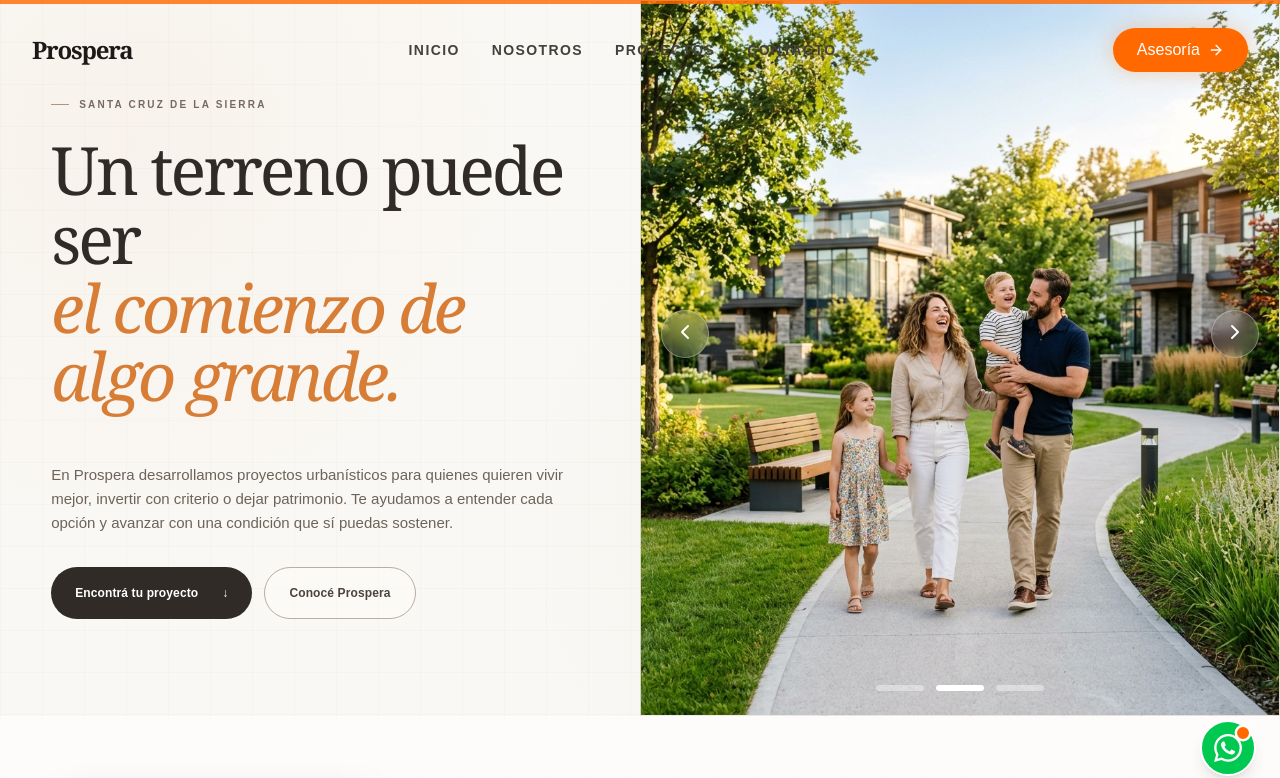
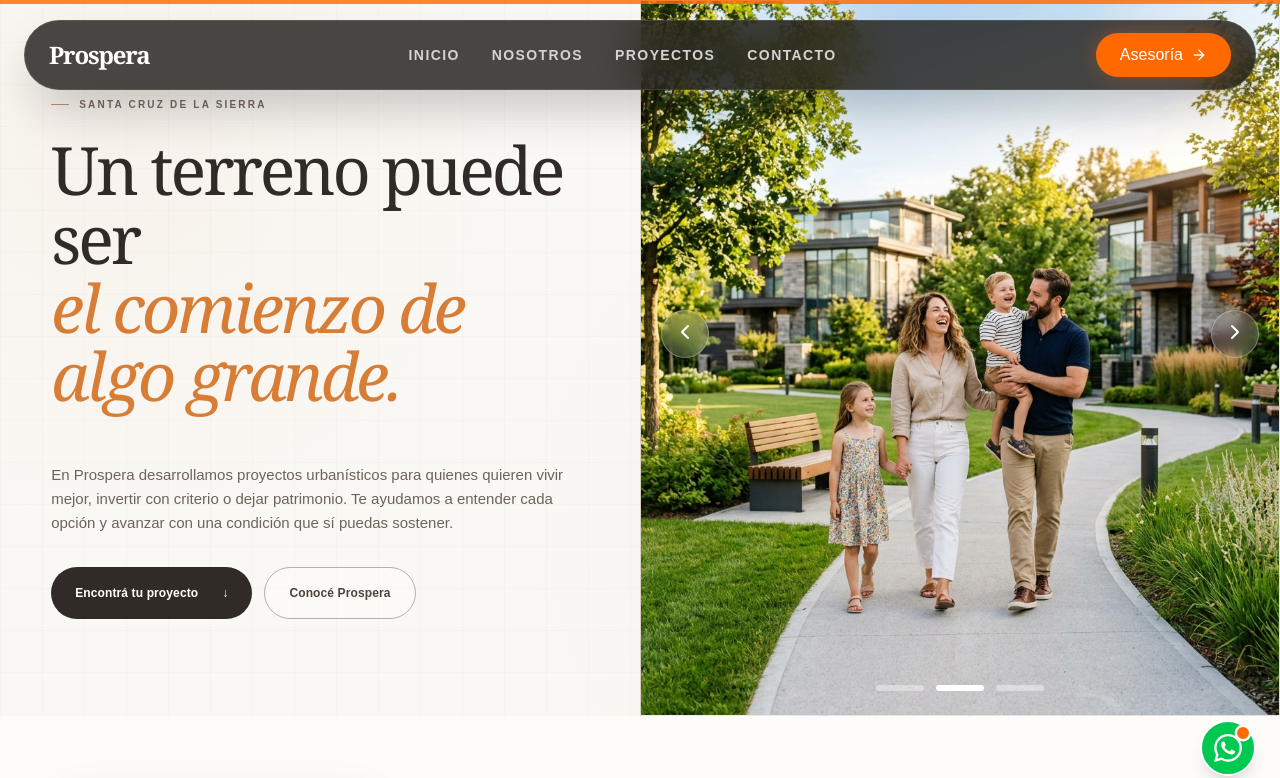
Before and after one commit to jabarmagdiel/Prospera, a Next.js app: page / in a window 1280 px wide. Shown: the top 778 px of the page. Built offline with nearby package versions, Linux system fonts and the light colour scheme.

Commit message:
Update header styling to permanent dark pill

```diff
--- a/components/header.tsx
+++ b/components/header.tsx
@@ -30,14 +30,14 @@ export function Header() {
         initial={{ y: -100 }}
         animate={{ y: 0 }}
         transition={{ duration: 0.8, ease: [0.16, 1, 0.3, 1] }}
-        className={`fixed top-0 left-0 w-full z-50 transition-all duration-500 ${isScrolled ? 'py-3' : 'py-5'}`}
+        className="fixed top-0 left-0 w-full z-50 transition-all duration-500 py-3 mt-2"
       >
         <div className="max-w-7xl mx-auto px-6">
-          <div className={`flex items-center justify-between rounded-full transition-all duration-500 ${isScrolled ? 'bg-stone-900/80 backdrop-blur-xl border border-white/10 shadow-2xl px-6 py-3' : 'bg-transparent px-2 py-2'}`}>
+          <div className="flex items-center justify-between rounded-full transition-all duration-500 bg-stone-900/80 backdrop-blur-xl border border-white/10 shadow-2xl px-6 py-3">
 
             {/* Logo */}
             <div className="flex items-center gap-2">
-              <span className={`font-serif text-2xl font-bold tracking-tighter ${isScrolled ? 'text-white' : 'text-stone-900'} transition-colors`}>
+              <span className="font-serif text-2xl font-bold tracking-tighter text-white transition-colors">
                 Prospera
               </span>
             </div>
@@ -45,7 +45,7 @@ export function Header() {
             {/* Desktop Nav */}
             <nav className="hidden md:flex items-center gap-8">
               {links.map((link) => (
-                <a key={link.label} href={link.href} className={`text-sm font-bold tracking-widest uppercase transition-colors hover:text-orange-500 ${isScrolled ? 'text-stone-300' : 'text-stone-700'}`}>
+                <a key={link.label} href={link.href} className="text-sm font-bold tracking-widest uppercase transition-colors hover:text-orange-500 text-stone-300">
                   {link.label}
                 </a>
               ))}
@@ -61,7 +61,7 @@ export function Header() {
             {/* Mobile Toggle */}
             <button
               onClick={() => setMobileMenuOpen(!mobileMenuOpen)}
-              className={`md:hidden p-2 rounded-full ${isScrolled ? 'text-white' : 'text-stone-900'}`}
+              className="md:hidden p-2 rounded-full text-white"
             >
               {mobileMenuOpen ? <X className="w-6 h-6" /> : <Menu className="w-6 h-6" />}
             </button>
```
